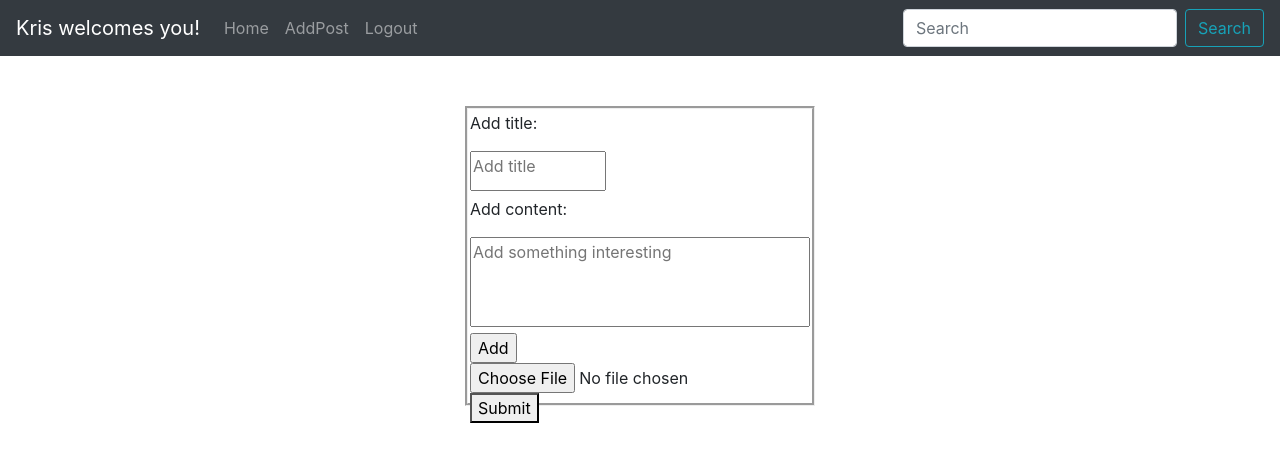
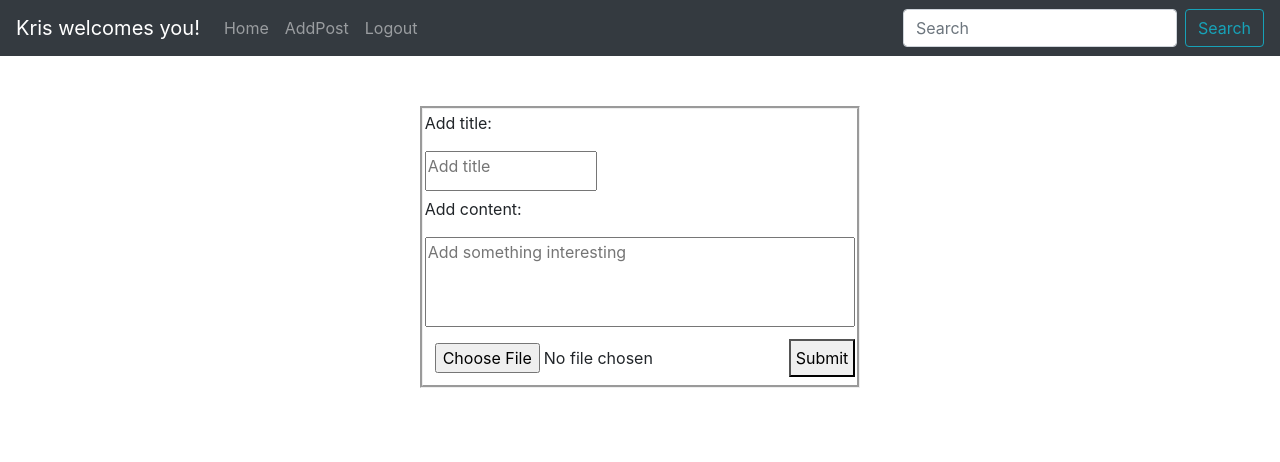
Before and after one commit to koziolek151815/social_site_frontend, a React (Create React App) app: page /addPost in a window 1280 px wide. Shown: the top 462 px of the page. Built offline with nearby package versions, Linux system fonts and the light colour scheme; sample sign-in values are in the browser's storage.

Commit message:
addPost page now uploads files to backend server

```diff
--- a/src/Components/AddPost/AddPost.css
+++ b/src/Components/AddPost/AddPost.css
@@ -3,8 +3,8 @@
     margin-bottom: 30px;
     padding: 2px;
     margin-top: 50px;
-    height: 300px;
-    width: 350px;
+    height: auto;
+    width: auto;
 }
 #description{
     width: 100%;
@@ -16,3 +16,11 @@
     height: 40px;
     resize: none;
 }
+
+#addPostButton{
+    padding:5px;
+}
+
+#fileInput{
+    padding: 10px;
+}
--- a/src/Components/AddPost/AddPost.js
+++ b/src/Components/AddPost/AddPost.js
@@ -3,9 +3,9 @@ import axios from "axios";
 import './AddPost.css';
 
 function AddPost() {
-    const fileInput = React.createRef();
     const [title, setTitle] = useState('');
     const [description, setDescription] = useState('');
+
     const token = localStorage.getItem('token');
 
     const handleTitleChange = (event) => {
@@ -21,55 +21,58 @@ function AddPost() {
         setSelectedFile(event.target.files[0]);
     };
 
-    const submitPhoto = () => {
+
+    const sendPostPhoto = () => {
         const formData = new FormData();
         formData.append("file", selectedFile);
 
-        axios.post('http://localhost:8081/uploadPostPhoto', formData, { headers: {"Authorization" : `Bearer ${token}`} })
+        axios.post('http://localhost:8081/uploadPostPhoto', formData,
+            { headers: {"Authorization" : `Bearer ${token}`} })
             .then((res) => {
-                alert("File Upload success");
+                window.location.replace("/home");
             })
-
             .catch((err) => alert("File Upload Error"));
     };
 
-    const sendPost = () => {
+    const sendPostData = () => {
         axios.post('http://localhost:8081/posts', {
             description: description,
             title: title
-
         },{ headers: {"Authorization" : `Bearer ${token}`} })
             .then((response) => {
                 console.log(response);
+                setDescription('');
+                setTitle('');
             }, (error) => {
                 console.log(error);
             });
-        setDescription('');
-        setTitle('');
+    };
 
+    const addPost = (event) => {
+        event.preventDefault();
+        sendPostData();
+        sendPostPhoto();
     };
 
 
     return (
         <div className="AddPost">
+
+            <form>
                 <div>
                     <p>Add title:</p>
                     <textarea id= {"title"} value={title} placeholder={"Add title"} onChange={handleTitleChange} />
                 </div>
                 <div>
-            <div>
                     <p>Add content:</p>
                     <textarea id= {"description"} value={description} placeholder={"Add something interesting"} onChange={handleDescriptionChange} />
                 </div>
+                <div>
+                    <input id="fileInput"  type="file" name="file" onChange={changeHandler} />
+                    <button id="addPostButton" onClick={addPost}>Submit</button>
                 </div>
-            <input type="button" value="Add" onClick={sendPost} />
+            </form>
 
-            <div>
-                <input type="file" name="file" onChange={changeHandler} />
-                <div>
-                    <button onClick={submitPhoto}>Submit</button>
-                </div>
-            </div>
 
         </div>
     );
```
Lines whose indentation alone changed are shown as unchanged.
